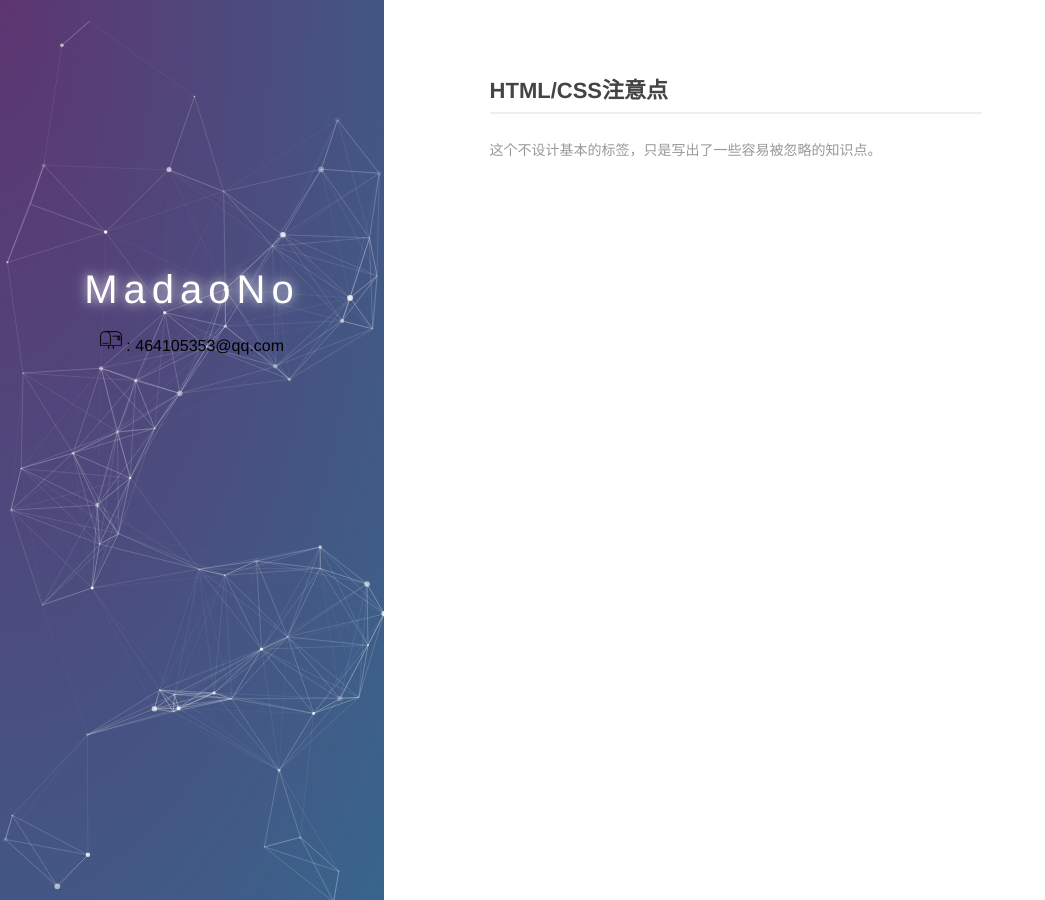
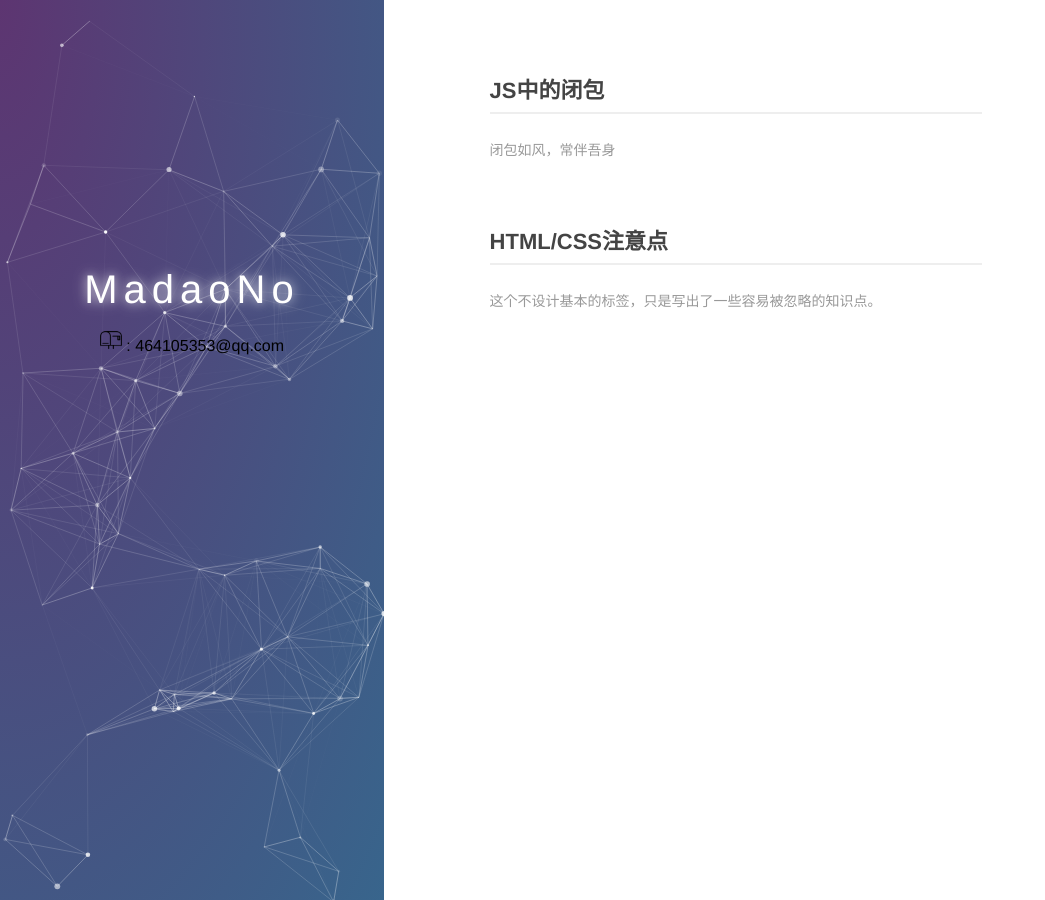
Before and after one commit to madaono/madaono.github.io, a Jekyll site: the page built from index.md, in a window 1280 px wide. Shown: the whole page, without its empty margins (0-1045 px from the left). Built offline with Jekyll 4.4.1, drawn with Linux system fonts in a browser that asks for light colours.

Commit message:
Update 2016-4-21-js-closure.md

```diff
--- a/_posts/2016-4-21-js-closure.md
+++ b/_posts/2016-4-21-js-closure.md
@@ -1,8 +1,7 @@
 ---
 layout: post
 title: JS中的闭包
-description: JS中的闭包就好比一把火麒麟
-Pages，闭包无处不在。
+description: 闭包如风，常伴吾身
 category: blog
 ---
 
```
